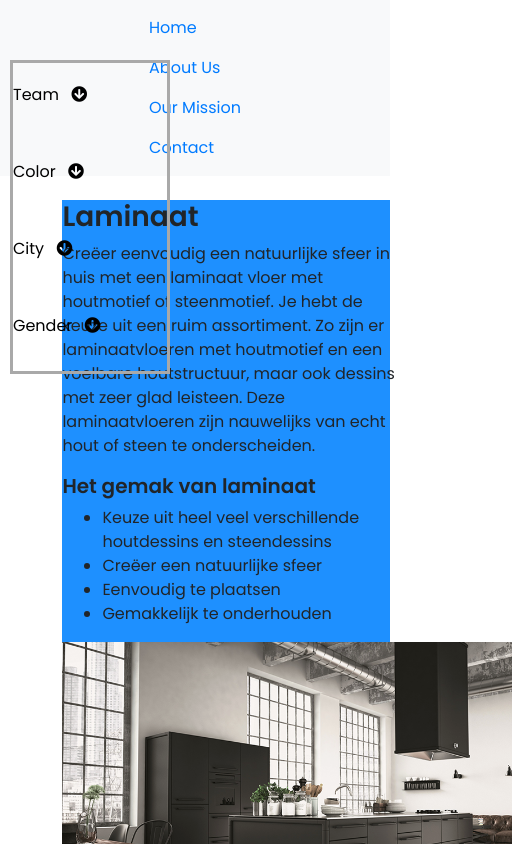
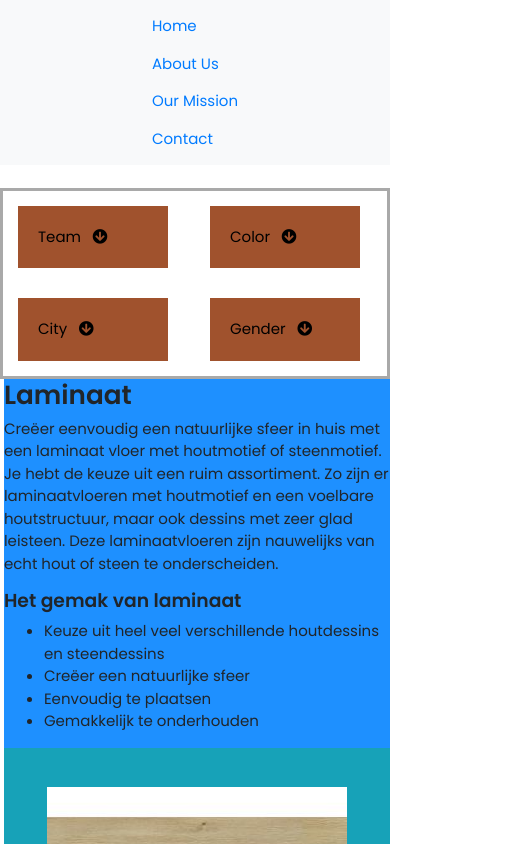
Before and after one commit to u-uysal/simulator-Ecommerce, a React (Create React App) app: page / in a window 390 px wide. Shown: the top 844 px of the page, 512 px wide, since content can reach past the window. Built offline with nearby package versions, Linux system fonts and the light colour scheme.

Commit message:
Make responsive

```diff
--- a/src/App.css
+++ b/src/App.css
@@ -1,6 +1,7 @@
 * {
   box-sizing: border-box;
   font-family: "Poppins", sans-serif;
+  font-size: 15px;
 }
 .sidebar {
   border: 3px solid darkgray;
@@ -15,10 +16,11 @@
   flex-direction: column;
 }
 .filters {
-  display: block;
   color: black;
   padding-top: 20px;
+  background-color: sienna;
 }
+
 .content-sec {
   margin-left: 16vw;
 }
@@ -30,14 +32,14 @@
 }
 .text-content {
   width: 30vw;
-  min-width: 350px;
+  min-width: 300px;
 }
 .main-image {
   background-image: url("../src/assets/main_image.png");
   background-position: center;
   background-repeat: no-repeat;
   background-size: cover;
-  min-width: 450px;
+  min-width: 350px;
   min-height: 450px;
   width: 40vw;
   height: 35vw;
@@ -57,6 +59,32 @@
   justify-content: center;
   font-weight: bold;
   font-size: 1.2rem;
+}
+
+@media screen and (max-width: 792px) {
+  .sidebar {
+    display: flex;
+    flex-direction: row;
+    flex-wrap: wrap;
+    justify-content: space-between;
+    width: 100%;
+    position: unset;
+  }
+  .filters {
+    padding: 20px;
+    background-color: sienna;
+    margin: 15px;
+    width: 150px;
+  }
+  .content-sec {
+    margin-left: 1vw;
+  }
+  .main-image {
+    display: none;
+  }
+  .text-content {
+    width: 100%;
+  }
 }
 /*
 .image-display {
--- a/src/pages/Home.js
+++ b/src/pages/Home.js
@@ -76,7 +76,7 @@ export default function Home() {
           >
             Team <i className="fas fa-arrow-circle-down ml-2"></i>
           </a>
-          <div className="collapse" id="collapseOne">
+          <div className="collapse " id="collapseOne">
             <div className="card card-body">
               {" "}
               {uniqueTeam.map((key, i) => (
@@ -99,7 +99,7 @@ export default function Home() {
           >
             Color <i className="fas fa-arrow-circle-down ml-2"></i>
           </a>
-          <div className="collapse" id="collapseTwo">
+          <div className="collapse " id="collapseTwo">
             <div className="card card-body">
               {uniqueColor.map((key, i) => (
                 <RadioColor
@@ -121,7 +121,7 @@ export default function Home() {
           >
             City <i className="fas fa-arrow-circle-down ml-2"></i>
           </a>
-          <div className="collapse" id="collapseThree">
+          <div className="collapse " id="collapseThree">
             <div className="card card-body">
               {uniqueCity.map((key, i) => (
                 <RadioCity
```
